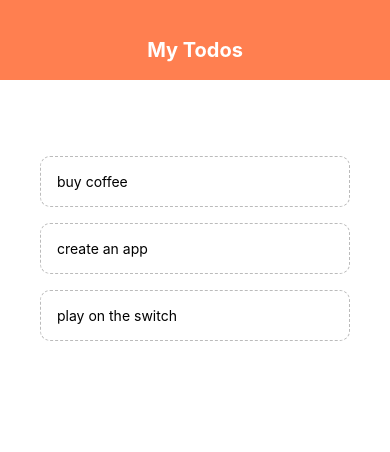
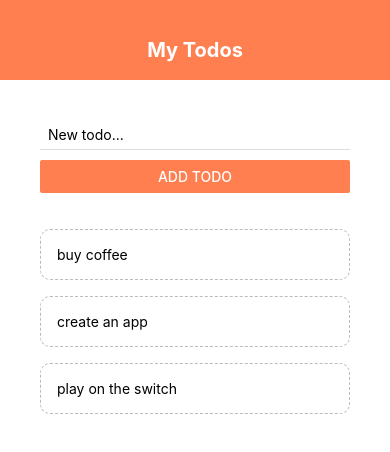
Before and after one commit to Inokcode/reactnative-notes, a React Native app: screen / in a window 390 px wide. Shown: the top 452 px of the page. Built offline with nearby package versions, Linux system fonts and the light colour scheme.

Commit message:
addtodo func added

```diff
--- a/App.js
+++ b/App.js
@@ -1,5 +1,6 @@
 import React, { useState } from 'react';
 import { StyleSheet, Text, View, FlatList } from 'react-native';
+import AddTodo from './components/addTodo';
 import Header from './components/header';
 import TodoItem from './components/todoItem';
 
@@ -16,6 +17,12 @@
     });
   };
 
+  const submitHandler = (text) => {
+    setTodos((prevTodos) => {
+      return [{ text: text, key: Math.random().toString() }, ...prevTodos];
+    });
+  };
+
   return (
     <View style={styles.container}>
       {/* <Text>Open up App.js to start working on your app!</Text> */}
@@ -23,7 +30,7 @@
       {/* <StatusBar style="auto" /> */}
       <Header />
       <View style={styles.content}>
-        {/* to form */}
+        <AddTodo submitHandler={submitHandler} />
         <View style>
           <View style={styles.list}>
             <FlatList
--- /dev/null
+++ b/components/addTodo.js
@@ -0,0 +1,34 @@
+import React, { useState } from 'react';
+import { StyleSheet, View, Text, TextInput, Button } from 'react-native';
+
+export default function AddTodo({ submitHandler }) {
+  const [text, setText] = useState('');
+  const changeHandler = (val) => {
+    setText(val);
+  };
+
+  return (
+    <View>
+      <TextInput
+        style={styles.input}
+        placeholder="New todo..."
+        onChangeText={changeHandler}
+      />
+      <Button
+        onPress={() => submitHandler(text)}
+        title="Add Todo"
+        color="coral"
+      />
+    </View>
+  );
+}
+
+const styles = StyleSheet.create({
+  input: {
+    marginBottom: 10,
+    paddingHorizontal: 8,
+    paddingVertical: 6,
+    borderBottomWidth: 1,
+    borderBottomColor: '#ddd',
+  },
+});
```
